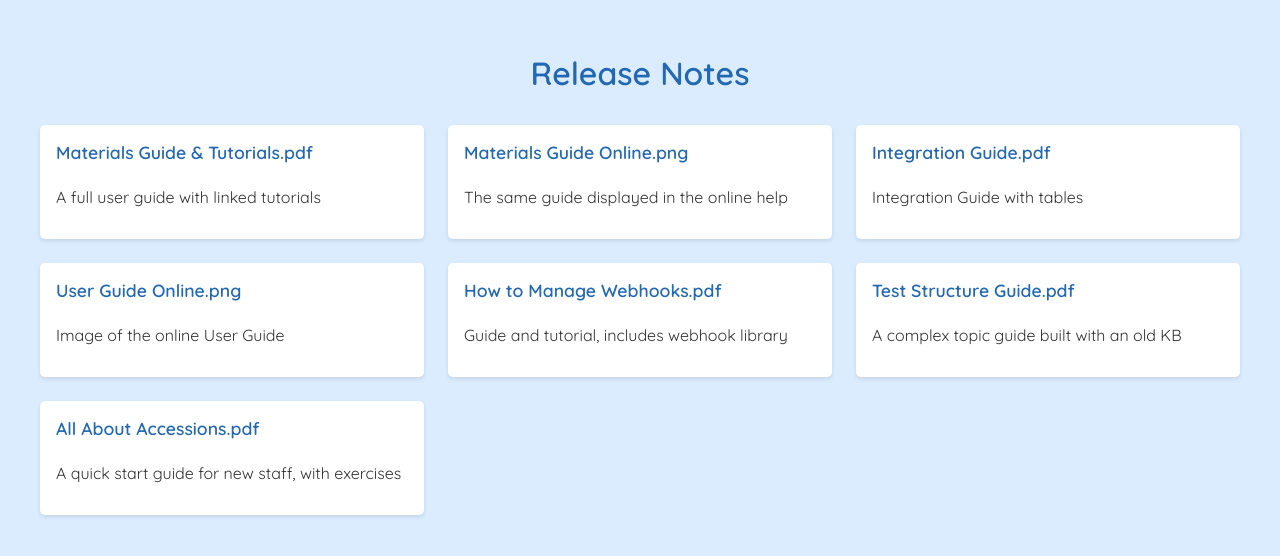
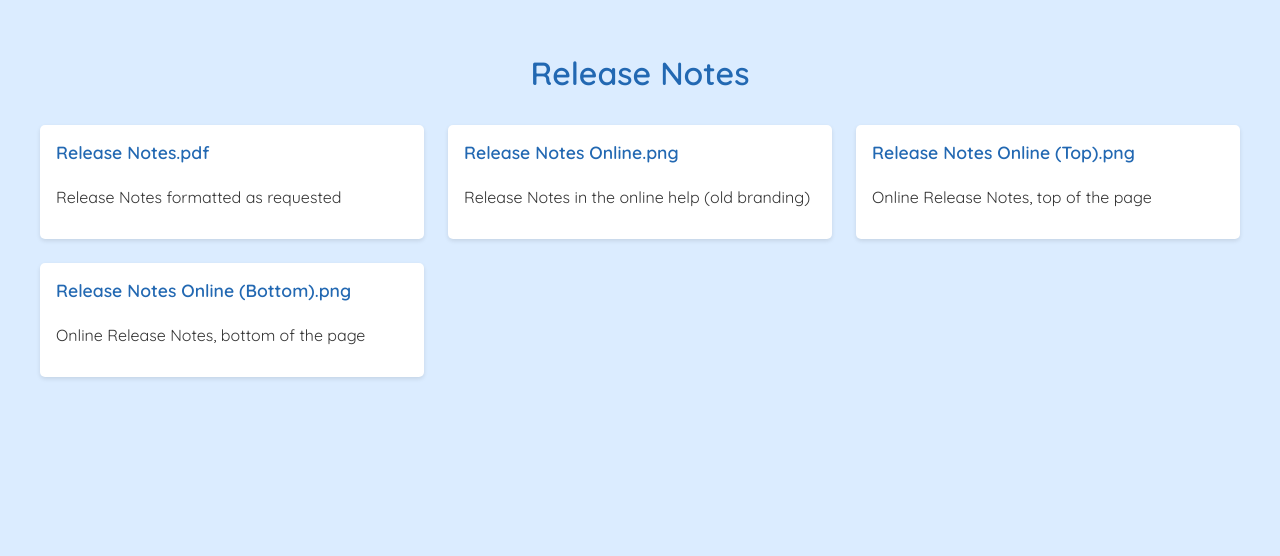
Before and after one commit to Daisy-Docs/Portfolio, a Jekyll site: the page Release Notes.html, which Jekyll copies as it is, in a window 1280 px wide. Shown: the top 556 px of the page. Built offline with Jekyll 4.4.1, drawn with Linux system fonts in a browser that asks for light colours.

Commit message:
Update Release Notes.html

```diff
--- a/Release Notes.html
+++ b/Release Notes.html
@@ -79,33 +79,20 @@
 
   <div class="grid-container">
     <div class="sample">
-      <h2><a href="assets/Documentation/Datex/Materials%20Guide%20%26%20Tutorials.pdf">Materials Guide & Tutorials.pdf</a></h2>
-      <p>A full user guide with linked tutorials</p>
+      <h2><a href="assets/Documentation/Datex/Release%20Notes%20v25.04.pdf">Release Notes.pdf</a></h2>
+      <p>Release Notes formatted as requested</p>
+    </div>
+        <div class="sample">
+      <h2><a href="assets/Documentation/Datex/Old Branding/Release%20Notes%20v23.12.15%20Online.png">Release Notes Online.png</a></h2>
+      <p>Release Notes in the online help (old branding)</p>
+    </div>
+       <div class="sample">
+      <h2><a href="assets/Documentation/Enlitic/Release%20Notes%201-Top%20(MadCap%20Flare).png">Release Notes Online (Top).png</a></h2>
+      <p>Online Release Notes, top of the page</p>
     </div>
     <div class="sample">
-      <h2><a href="assets/Documentation/Datex/Materials%20Guide%20Online.png">Materials Guide Online.png</a></h2>
-      <p>The same guide displayed in the online help</p>
+      <h2><a href="assets/Documentation/Enlitic/Release%20Notes%202-Bottom%20(MadCap%20Flare).png">Release Notes Online (Bottom).png</a></h2>
+      <p>Online Release Notes, bottom of the page</p>
     </div>
 
-    <div class="sample">
-      <h2><a href="assets/Documentation/Enlitic/Integration%20Guide%20(MadCap%20Flare).pdf">Integration Guide.pdf</a></h2>
-      <p>Integration Guide with tables</p>
-    </div>
-    <div class="sample">
-      <h2><a href="assets/Documentation/Enlitic/User%20Guide_%20Audit%20Log%20(MadCap%20Flare).png">User Guide Online.png</a></h2>
-      <p>Image of the online User Guide</p>
-    </div>
-
-    <div class="sample">
-      <h2><a href="assets/Documentation/Trace First/How%20to%20Manage%20Webhooks%20(Old%20KB).pdf">How to Manage Webhooks.pdf</a></h2>
-      <p>Guide and tutorial, includes webhook library</p>
-    </div>
-
-    <div class="sample">
-      <h2><a href="assets/Documentation/Trace First/Test%20Structure%20Guide%20(Old%20KB).pdf">Test Structure Guide.pdf</a></h2>
-      <p>A complex topic guide built with an old KB</p>
-    </div>
-    <div class="sample">
-      <h2><a href="assets/Documentation/Trace First/All%20About%20Accessions%20(Google%20Docs).pdf">All About Accessions.pdf</a></h2>
-      <p>A quick start guide for new staff, with exercises</p>
-    </div>
+  </div>
```
